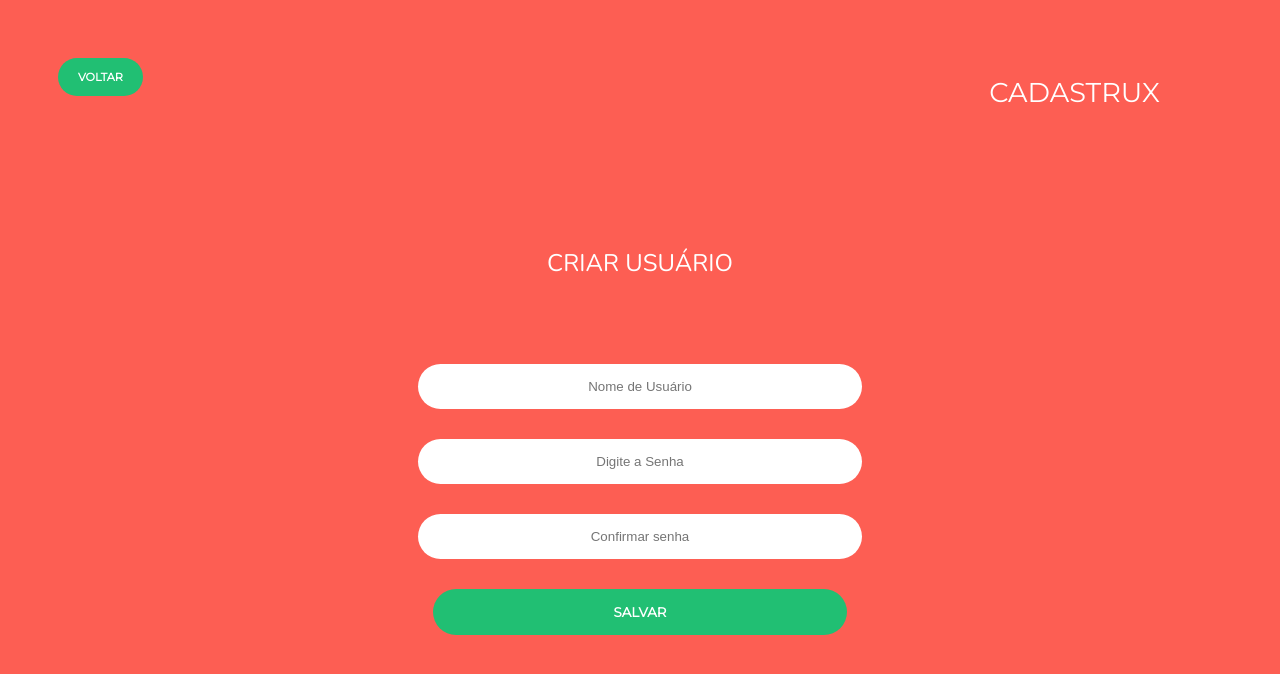
After one commit to franklindrw/Cadastrux, a PHP site: page /pages/cadastro.html in a window 1280 px wide. The commit adds this page. Shown: the top 674 px of the page. Run offline with PHP 8.4, Linux system fonts and the light colour scheme; some libraries are stand-ins or nearby versions.

Commit message:
Adicionando menu e app de navegação

```diff
--- /dev/null
+++ b/components/teste.html
@@ -0,0 +1,3 @@
+<h1>FUNCIONA MENÓ</h1>
+
+<h2>Maluco loko do bagulho ferrado</h2>
--- /dev/null
+++ b/components/teste2.html
@@ -0,0 +1 @@
+<h1>testando a troca de páginas pelo menu</h1>
--- /dev/null
+++ b/css/cadastro.css
@@ -0,0 +1,39 @@
+#gridCadastro{
+    display: grid;
+    grid-template-columns: 1fr 3fr 1fr;
+    padding: 50px;
+}
+
+.formulario, .campoForm{
+    display: flex;
+    flex-direction: column;
+    align-items: center;
+}
+
+.campoForm{
+    border: none;
+    padding: 15px;
+    border-radius: 30px;
+}
+
+input[type="text"],[type="password"], [type="submit"]{
+    width: 200%;
+    padding: 15px;
+    text-align: center;
+    border: none;
+    border-radius: 25px;
+    cursor: pointer;
+}
+
+input[type="submit"]{
+    background-color: #21BF73;
+    color: #fff;
+    font-family: 'Montserrat',Arial, Helvetica, sans-serif;
+    font-weight: 700;
+    text-transform: uppercase;
+}
+
+input[type="submit"]:hover{
+    box-shadow: 0 0 40px 40px #18a862 inset;
+    border: none;
+}
--- /dev/null
+++ b/css/global.css
@@ -0,0 +1,47 @@
+@import url('https://fonts.googleapis.com/css2?family=Montserrat&family=Nunito&family=Roboto&family=Quicksand&display=swap');
+
+.container-vermelho{
+    background-color: #FD5E53;
+}
+
+.btnVoltar{
+    color: #fff;
+    background-color: #21BF73;
+    border-radius: 50px;
+    border: none;
+    text-transform: uppercase;
+    font-family: 'Montserrat',Arial, Helvetica, sans-serif;
+    font-weight: 700;
+    font-size: 0.7rem;
+    padding: 12px 20px;
+    cursor: pointer;
+
+}
+
+.btnVoltar:hover{
+    box-shadow: 0 0 40px 40px #18a862 inset;
+    border: none;
+}
+
+.logoCadastrux{
+    font-family: 'Montserrat', sans-serif;
+    color: #fff;
+    font-weight: 400;
+    font-size: 1.7rem;
+    text-transform: uppercase;
+}
+
+#titleWhite{
+    font-family: 'Nunito',sans-serif;
+    color: #fff;
+    font-weight: 400;
+    font-size: 1.5rem;
+    padding: 50px 0;
+    text-transform: uppercase;
+}
+
+textarea:focus, input:focus, select:focus {
+    box-shadow: 0 0 0 0;
+    border: 0 none;
+    outline: 0;
+}
--- /dev/null
+++ b/pages/cadastro.html
@@ -0,0 +1,31 @@
+<!DOCTYPE html>
+<html lang="pt-br">
+<head>
+    <meta charset="UTF-8">
+    <meta http-equiv="X-UA-Compatible" content="IE=edge">
+    <meta name="viewport" content="width=device-width, initial-scale=1.0">
+    <link rel="stylesheet" href="../css/reset.css">
+    <link rel="stylesheet" href="../css/global.css">
+    <link rel="stylesheet" href="../css/cadastro.css">
+    <title>Cadastrux | Novo Usuário</title>
+</head>
+<body class="container-vermelho">
+    <header id="gridCadastro">
+    <div class="box box-1"><a href="../pages/menu.html"><button class="btnVoltar">Voltar</button></a></div>
+    <div class="box box-2"></div>
+    <div class="box box-3"><h1 class="logoCadastrux">Cadastrux</h1></div>
+    </header>
+
+    <main>
+        <div class="formulario">
+            <h2 id="titleWhite">Criar Usuário</h2>
+            <form method="post" action="#"  id="formNewUser" name="formNewUser">
+                <div class="campoForm"><input type="text" name="nomeUsuario" id="nomeUsuario" placeholder="Nome de Usuário"></div>
+                <div class="campoForm"><input type="text" name="senhaUsuario" id="senhaUsuario" placeholder="Digite a Senha"></div>
+                <div class="campoForm"><input type="text" name="confimarSenha" id="confirmarSenha" placeholder="Confirmar senha"></div>
+                <div class="campoForm" id="btnSalvar"><input type="submit" value="Salvar"></div>
+            </form>
+        </div>
+    </main>
+</body>
+</html>
```
Also changed, not shown: css/mainStyles.css (+22 -2 lines), css/menuStyles.css (added, +69 -0 lines), js/app.js (added, +19 -0 lines), pages/menu.html (added, +33 -0 lines).
